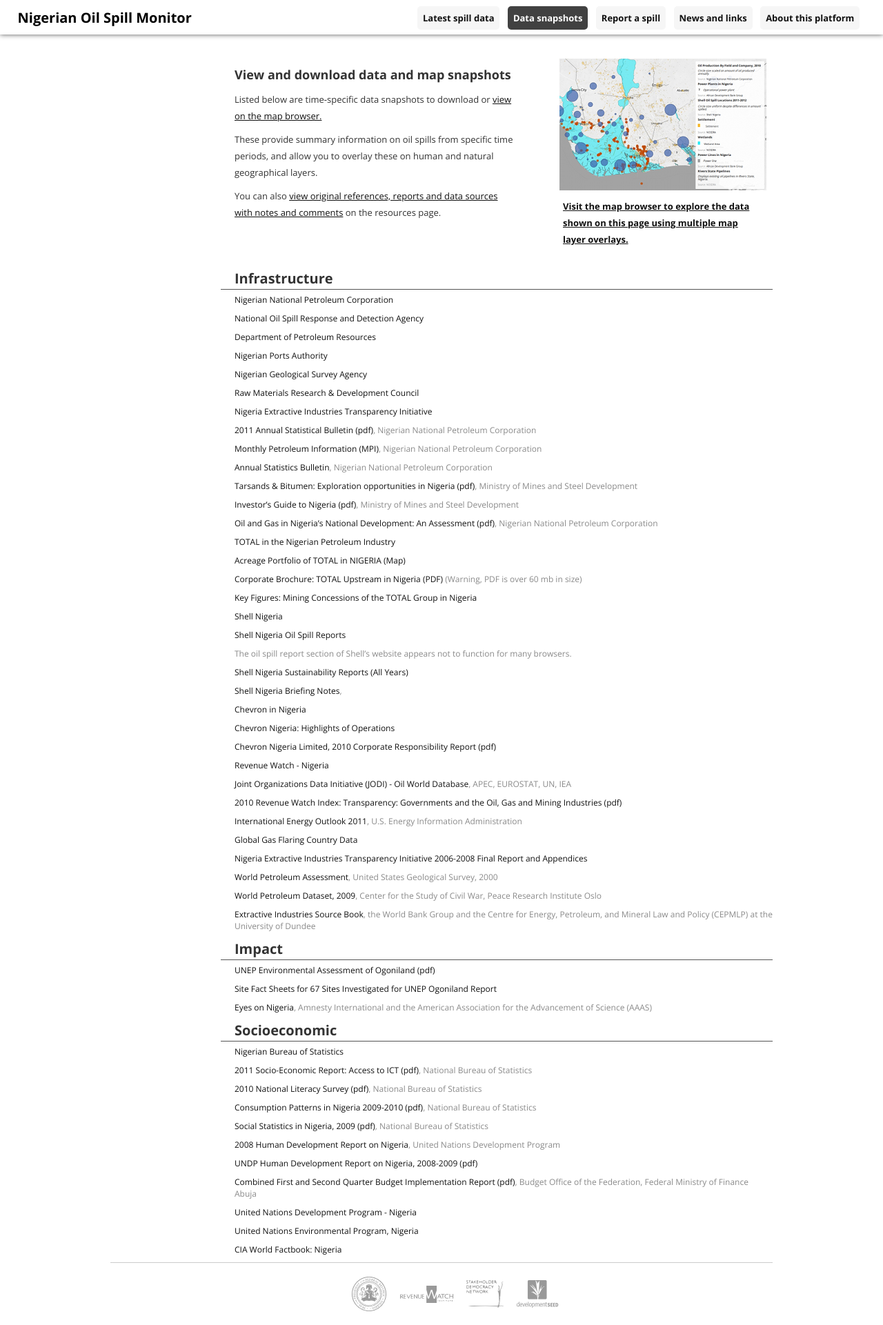
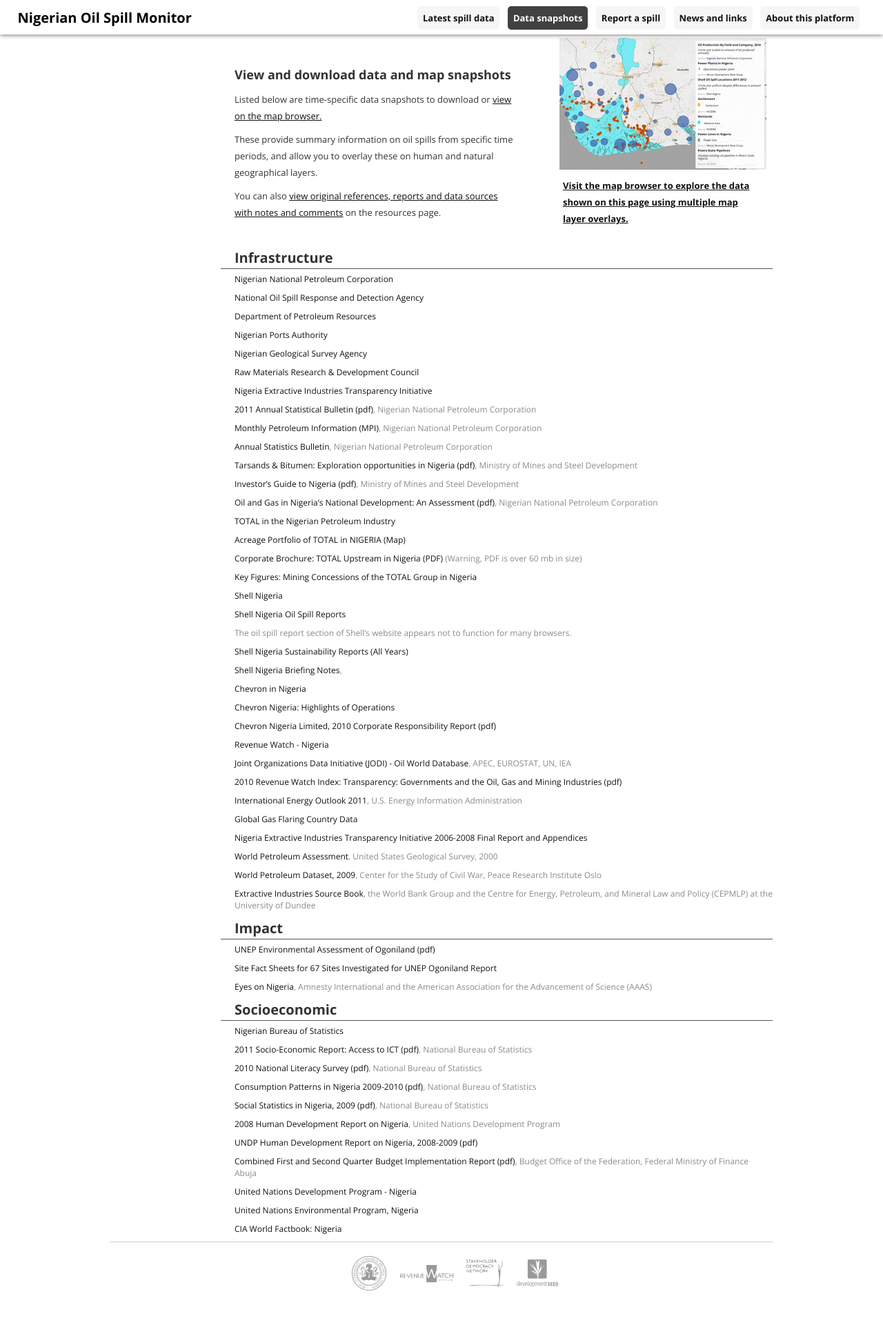
Before and after one commit to sdn4nigeria/monitoring-platform, a Jekyll site: the page built from _posts/pages/0001-01-01-resources.md, in a window 1280 px wide. Shown: the whole page at 69% size. Built offline with Jekyll 4.4.1, drawn with Linux system fonts in a browser that asks for light colours; nearby versions of some CDN libraries; some web fonts are replaced; library files that are not in the unit come from our copies; Markdown is read by kramdown in place of the engine named in the settings; after the commit the page ends 1891 px from its top, so only the background shows below that.

Commit message:
Update open.html

```diff
--- a/_layouts/open.html
+++ b/_layouts/open.html
@@ -4,7 +4,7 @@
 ---
 <img class='about-background'>
 <div class='header limiter'>
-  <div id='open-about' class='about-text'>
+  <div id='open-about' class='about-text' style='margin-top:-10px;'>
     <a href="{{site.baseurl}}/maps/"><img src="{{site.baseurl}}/img/map-browser-preview.png" />
     <p>Visit the map browser to explore the data shown on this page using multiple map layer overlays.</p>
     </a>
```
